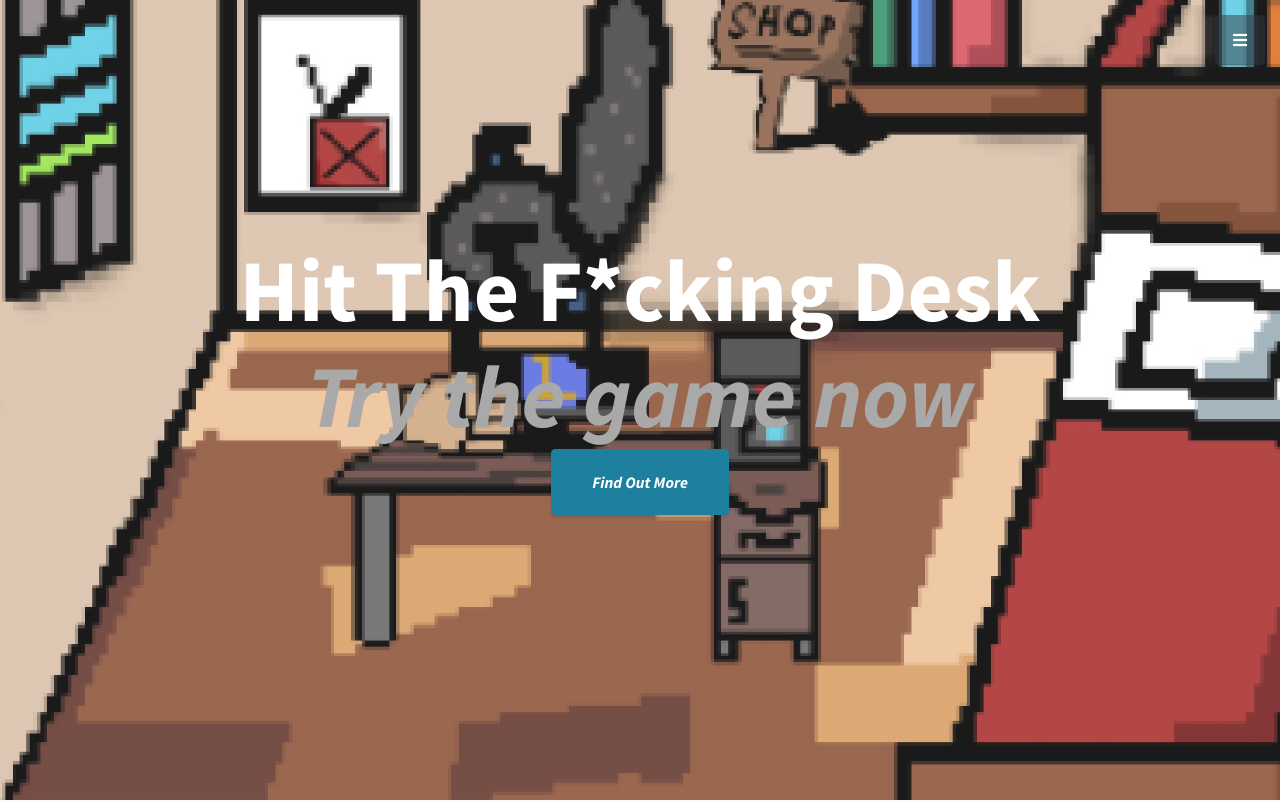
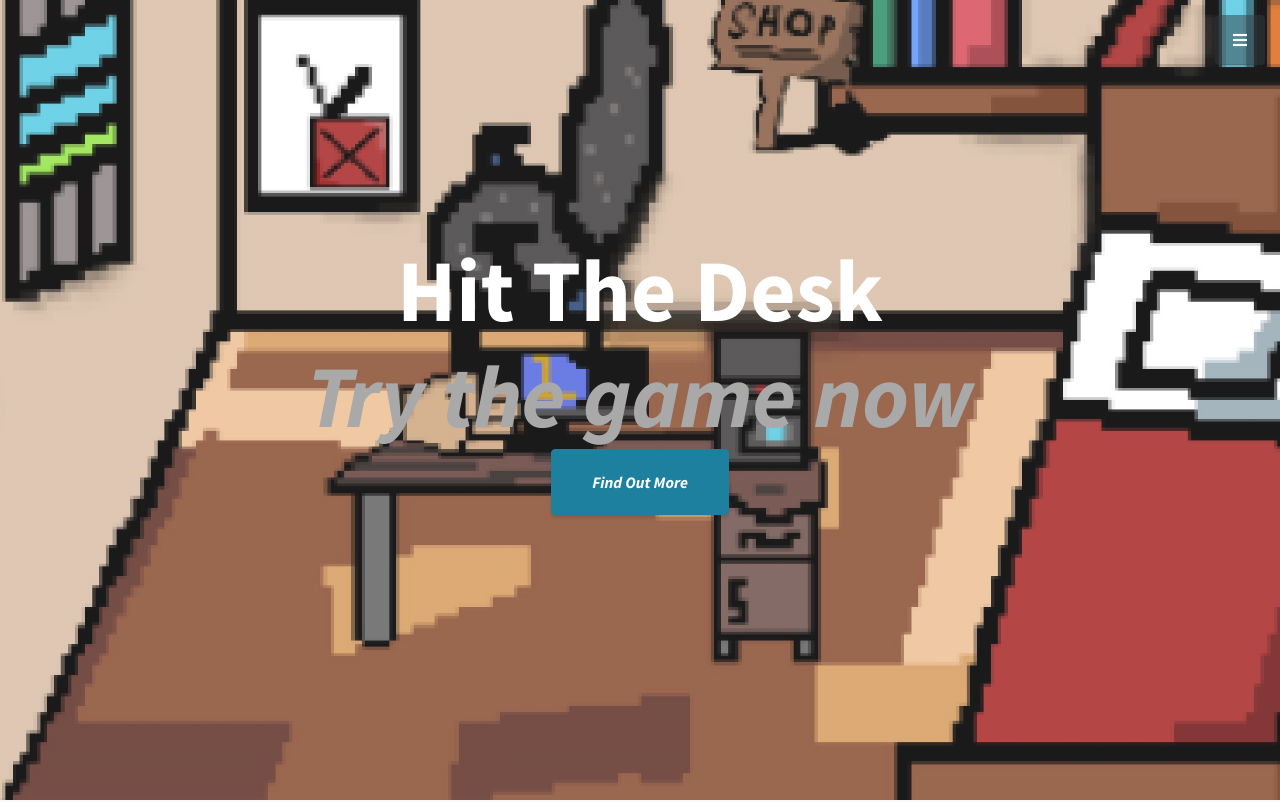
Before and after one commit to zedmen1/zedmen1.github.io, a website: page index.html in a window 1280 px wide. Shown: the top 802 px of the page. Drawn offline with Linux system fonts and the light colour scheme.

Commit message:
Update index.html

```diff
--- a/index.html
+++ b/index.html
@@ -55,7 +55,7 @@
   <!-- Header -->
   <header class="masthead d-flex">
     <div class="container text-center my-auto">
-        <h1 style="color:white">Hit The F*cking Desk</h1>
+        <h1 style="color:white">Hit The Desk</h1>
       <h3 class="mb-5">
         <em> <h1 style="color:darkgrey">Try the game now<h1 </em>
       </h3>
```
